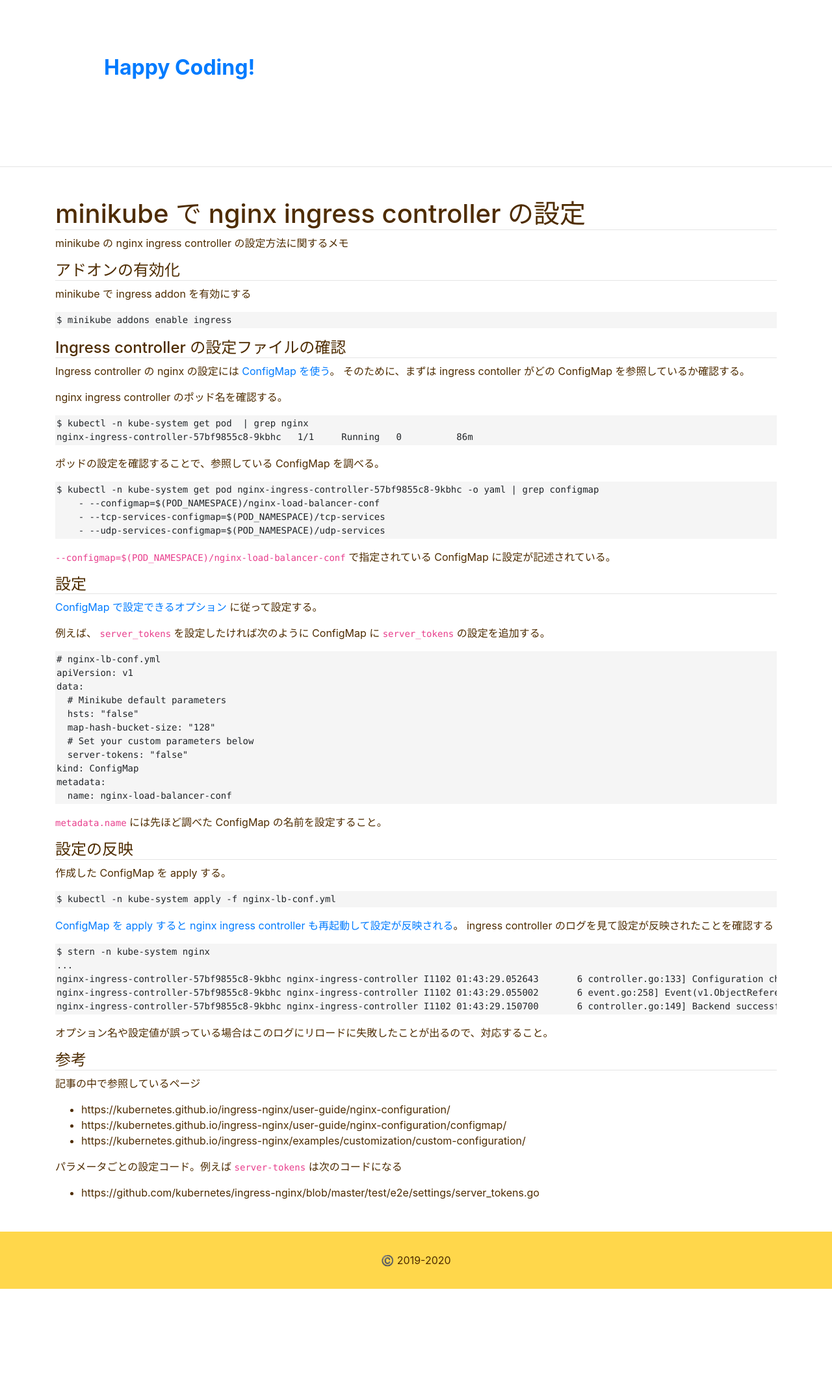
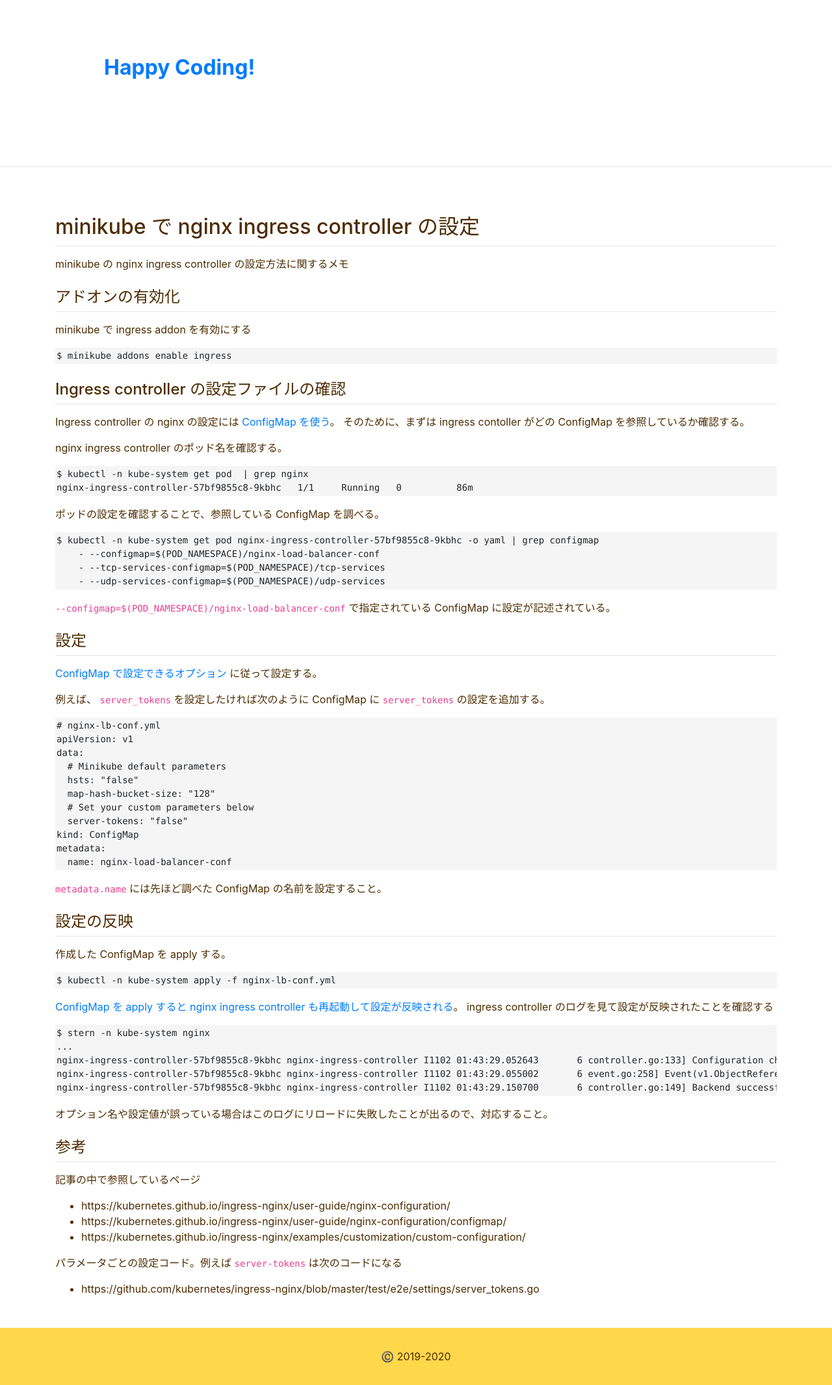
Before and after one commit to noriyukipy/blog, a Jekyll site: the page built from article/20191103-minikube_nginx_ingress_controller.md, in a window 1280 px wide. Shown: the whole page at 65% size. Built offline with Jekyll 4.4.1, drawn with Linux system fonts in a browser that asks for light colours; our own code applies the rules of GitHub Pages for plain Markdown files; before the commit the page ends 1983 px from its top, so only the background shows below that.

Commit message:
h1, h2のmargin,paddingを設定

```diff
--- a/assets/css/main.css
+++ b/assets/css/main.css
@@ -57,14 +57,17 @@
 /* Headers */
 .h1, h1, .h2, h2 {
     border-bottom: 1px solid rgba(0,0,0,.1);
+    margin: 25px 0 15px 0;
+    padding-bottom: 0.3em;
 }
 
 .h1, h1 {
-    font-size: 2.5rem;
+    font-size: 2.0em;
 }
 
 .h2, h2 {
-    font-size: 1.5rem;
+    font-size: 1.5em;
+    padding-bottom: 0.3em;
 }
 
 
```
